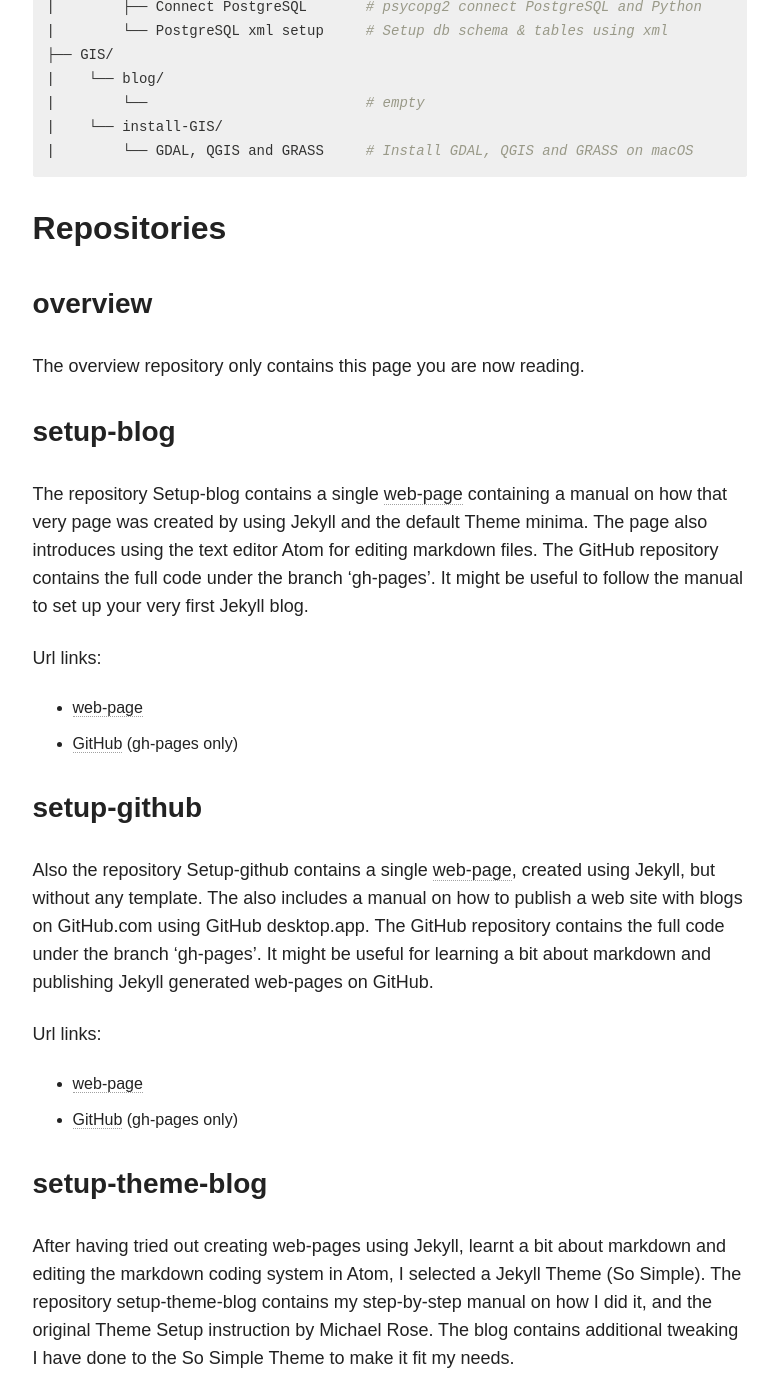
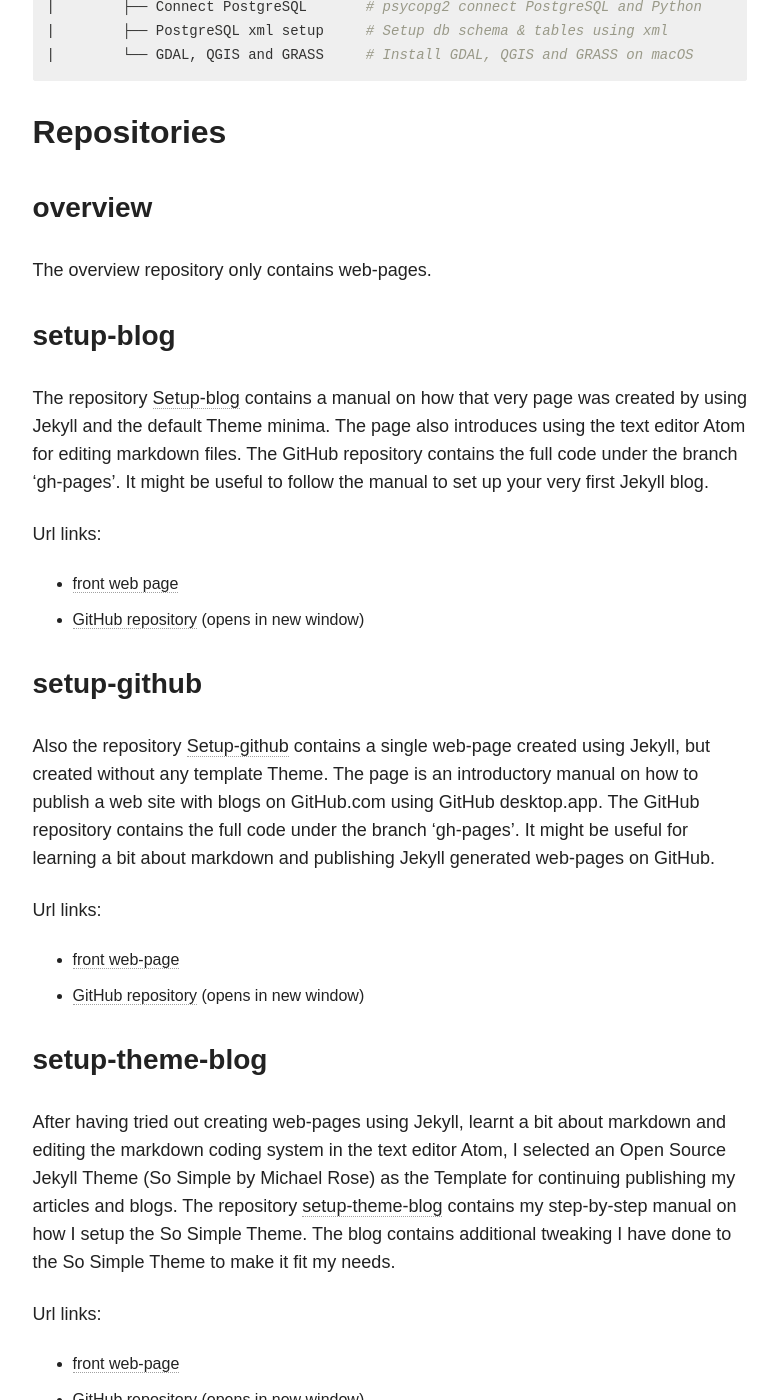
Before and after one commit to karttur/overview, a Jekyll site: the page built from _posts/2018/2018-01-09-overview-main.markdown, in a window 1280 px wide and 1400 px high, scrolled down 1546 px. Shown: the whole window, without its empty margins (347-1125 px from the left). Built offline with Jekyll 4.4.1, drawn with Linux system fonts in a browser that asks for light colours; nearby versions of some CDN libraries; some of the changed text lies outside the part shown.

Commit message:
Blog update

````diff
--- a/_posts/2018/2018-01-09-overview-main.markdown
+++ b/_posts/2018/2018-01-09-overview-main.markdown
@@ -3,7 +3,7 @@
 title: Karttur overview
 modified: '2018-01-09 T18:17:25.000Z'
 categories: overview
-excerpt: "Overview of Karttur´s site for blogs, articles and manuals"
+excerpt: "Overview of Karttur´s GitHub site for blogs, articles and manuals"
 tags:
   - Blog setup
   - IDE setup
@@ -25,9 +25,8 @@
   \- [setup-github](#setup-github)
   \- [setup-theme-blog](#setup-theme-blog)
   \- [setup-ide](#setup-ide)
-  \- [GIS](#gis)
 
-This blog is an attempt to create an overview of the contents in the Karttur site. The site is organized in repositories, with each repository containing a blog, and some containing program codes. You can use the top menu to get to the different repositories, or the links in the descriptions of the content of each repository below.
+This blog is an attempt to create an overview of the contents in Karttur's GitHub site. The site is organized in repositories, with each repository containing a blog, and some containing program codes. You can use the top menu to get to the different repositories, or the links in the descriptions of the content of each repository below.
 
 ## Scaffolding
 
@@ -56,55 +55,52 @@
 |        ├── Setup Eclipse \for PyDev  # Install Eclipse and set up with Anaconda
 |        ├── Install PostgreSQL       # Install PostgreSQL and PostGIG on macOS
 |        ├── Connect PostgreSQL       # psycopg2 connect PostgreSQL and Python
-|        └── PostgreSQL xml setup     # Setup db schema & tables using xml
-├── GIS/
-|    └── blog/
-|        └──                          # empty
-|    └── install-GIS/
+|        ├── PostgreSQL xml setup     # Setup db schema & tables using xml
 |        └── GDAL, QGIS and GRASS     # Install GDAL, QGIS and GRASS on macOS
 ```
 ## Repositories
 
 ### overview
 
-The overview repository only contains this page you are now reading.
+The overview repository only contains web-pages.
 
 ### setup-blog
 
-The repository Setup-blog contains a single [web-page](../../../setup-blog/) containing a manual on how that very page was created by using Jekyll and the default Theme minima. The page also introduces using the text editor Atom for editing markdown files. The GitHub repository contains the full code under the branch 'gh-pages'. It might be useful to follow the manual to set up your very first Jekyll blog.
+The repository [Setup-blog](../../../setup-blog/) contains a manual on how that very page was created by using Jekyll and the default Theme minima. The page also introduces using the text editor Atom for editing markdown files. The GitHub repository contains the full code under the branch 'gh-pages'. It might be useful to follow the manual to set up your very first Jekyll blog.
 
 Url links:
-* [web-page](../../../setup-blog/)
-* [GitHub](https://github.com/karttur/setup-blog/tree/gh-pages) (gh-pages only)
+* [front web page](../../../setup-blog/)
+* [GitHub repository](https://github.com/karttur/setup-blog/tree/gh-pages) (opens in new window)
 
 ### setup-github
 
-Also the repository Setup-github contains a single [web-page](../../../setup-github/), created using Jekyll, but without any template. The also includes a manual on how to publish a web site with blogs on GitHub.com using GitHub desktop.app. The GitHub repository contains the full code under the branch 'gh-pages'. It might be useful for learning a bit about markdown and publishing Jekyll generated web-pages on GitHub.
+Also the repository [Setup-github](../../../setup-github/) contains a single web-page created using Jekyll, but created without any template Theme. The page is an introductory manual on how to publish a web site with blogs on GitHub.com using <span clas='app'>GitHub desktop.app</span>. The GitHub repository contains the full code under the branch 'gh-pages'. It might be useful for learning a bit about markdown and publishing Jekyll generated web-pages on GitHub.
 
 Url links:
-* [web-page](../../../setup-github/)
-* [GitHub](https://github.com/karttur/setup-github/tree/gh-pages) (gh-pages only)
+* [front web-page](../../../setup-github/)
+* [GitHub repository](https://github.com/karttur/setup-github/tree/gh-pages) (opens in new window)
 
 ### setup-theme-blog
 
-After having tried out creating web-pages using Jekyll, learnt a bit about markdown and editing the markdown coding system in Atom, I selected a Jekyll Theme (So Simple). The repository setup-theme-blog contains my step-by-step manual on how I did it, and the original Theme Setup instruction by Michael Rose. The blog contains additional tweaking I have done to the So Simple Theme to make it fit my needs.
+After having tried out creating web-pages using Jekyll, learnt a bit about markdown and editing the markdown coding system in the text editor Atom, I selected an Open Source Jekyll Theme (So Simple by Michael Rose) as the Template for continuing publishing my articles and blogs. The repository [setup-theme-blog](../../../setup-theme-blog/) contains my step-by-step manual on how I setup the So Simple Theme. The blog contains additional tweaking I have done to the So Simple Theme to make it fit my needs.
 
 Url links:
-* [web-page](../../../setup-theme-blog/)
-* [GitHub](#) (gh-pages only)
+* [front web-page](../../../setup-theme-blog/)
+* [GitHub repository](https://github.com/karttur/setup-theme-blog/tree/gh-pages) (opens in new window)
 
 ### setup-ide
 
-The core of the Karttur site is about map making and spatial data processing, especially using satellite images. The repository setup-ide (ide stands for Integrated Development Environment) covers the installations and setups needed to create the framework needed for the kind of map making that Karttur does. The [setup-ide](../../../setup-ide/) repository include instructions for installations and setup of:
-Url links:
+The core of the Karttur site is about map making and spatial data processing, especially using satellite images. The repository [setup-ide](../../../setup-ide/) (ide stands for Integrated Development Environment) covers the installations and setups to create the framework needed for the kind of map making that Karttur does.
 
 Url links:
-* [web-page](../../../setup-ide/)
-* [GitHub](#)
+* [front web-page](../../../setup-ide/)
+* [GitHub](https://github.com/karttur/setup-ide/tree/gh-pages) (opens in new window)
+
+Direct links to the installation and setup instructions of different components (primarily for macOS):
 
 * [GIS](../../../setup-ide/ide-setup/install-GIS/) (Install GDAL, QGIS and GRASS)
-* [Anaconda](../../../setup-ide/ide-setup/install-anaconda/) (Install Python Interpreter)
+* [Anaconda](../../../setup-ide/ide-setup/install-anaconda/) (Install Ananconda Python Interpreter)
 * [Eclipse](../../../setup-ide/ide-setup/install-eclipse/) (Install IDE for Python)
-* [PostgreSQL](../../../setup-ide/ide-setup/install-postgres/) (Install PostgreSQL)
-* [psycopg2](../../../setup-ide/ide-setup/connect-with-psycopg2/) (connect Python and Postgres)
-* [db architecture](../../../setup-ide/ide-setup/setup-db/) (db schemas and tables from xml)
+* [PostgreSQL](../../../setup-ide/ide-setup/install-postgres/) (Install PostgreSQL with PostGIS database)
+* [psycopg2](../../../setup-ide/ide-setup/connect-with-psycopg2/) (connect Python and Postgres using psycopg2)
+* [db architecture](../../../setup-ide/ide-setup/setup-db/) (create db architecture (schemas and tables) using xml)
````
